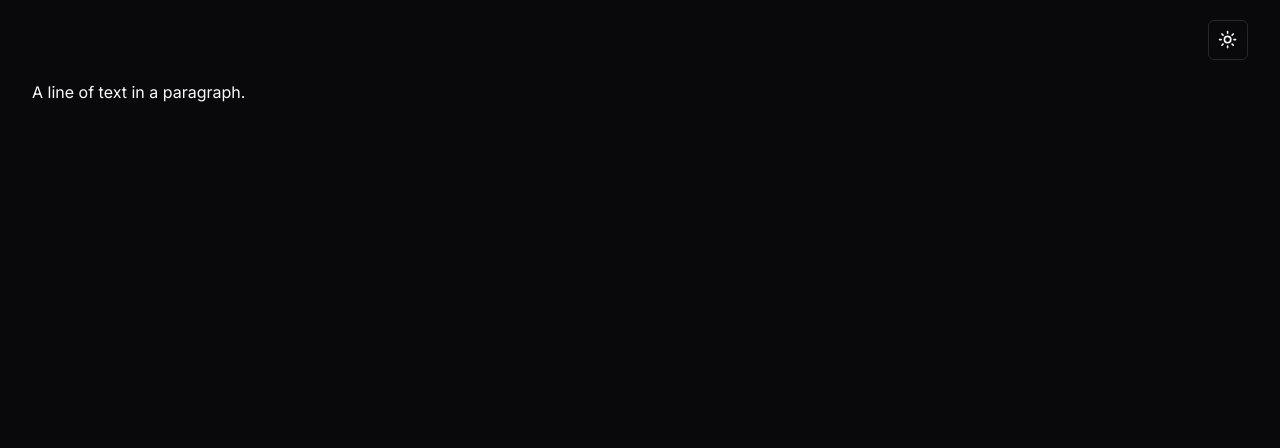
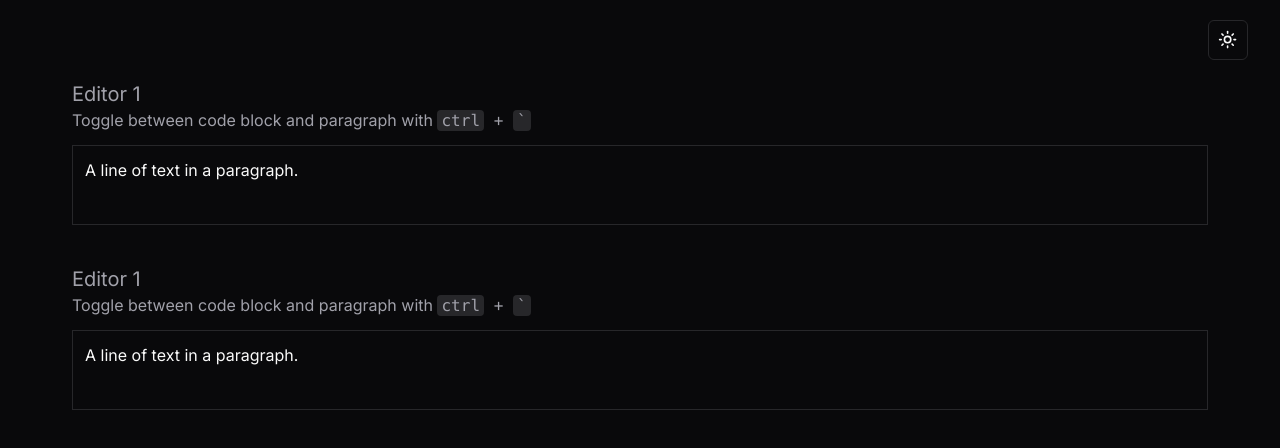
Before and after one commit to StepAsideLiL/slate-editor, a Next.js app: page / in a window 1280 px wide. Shown: the top 448 px of the page. Built offline with nearby package versions, Linux system fonts and the light colour scheme.

Commit message:
add: EditorV2

```diff
--- a/app/page.tsx
+++ b/app/page.tsx
@@ -2,9 +2,41 @@ import EditorV1 from "@/components/editors/editor-v1";
 
 export default function Page() {
   return (
-    <main className="container">
+    <main className="container space-y-10">
       {/* <SlateEditor /> */}
-      <EditorV1 />
+      <section className="space-y-3 px-10">
+        <div className="text-muted-foreground">
+          <h1 className="text-xl">Editor 1</h1>
+          <p>
+            Toggle between code block and paragraph with{" "}
+            <span className="font-mono">
+              <code className="rounded bg-muted px-1 py-[1px]">ctrl</code> +{" "}
+              <code className="rounded bg-muted px-1 py-[1px]">`</code>
+            </span>
+          </p>
+        </div>
+
+        <div className="min-h-20 border border-muted p-3">
+          <EditorV1 />
+        </div>
+      </section>
+
+      <section className="space-y-3 px-10">
+        <div className="text-muted-foreground">
+          <h1 className="text-xl">Editor 1</h1>
+          <p>
+            Toggle between code block and paragraph with{" "}
+            <span className="font-mono">
+              <code className="rounded bg-muted px-1 py-[1px]">ctrl</code> +{" "}
+              <code className="rounded bg-muted px-1 py-[1px]">`</code>
+            </span>
+          </p>
+        </div>
+
+        <div className="min-h-20 border border-muted p-3">
+          <EditorV1 />
+        </div>
+      </section>
     </main>
   );
 }
--- /dev/null
+++ b/components/editors/editor-v2.tsx
@@ -0,0 +1,89 @@
+"use client";
+
+import React, { useCallback, useState } from "react";
+import {
+  createEditor,
+  BaseEditor,
+  Descendant,
+  Transforms,
+  Editor,
+  Element,
+} from "slate";
+
+import {
+  Slate,
+  Editable,
+  withReact,
+  ReactEditor,
+  RenderElementProps,
+} from "slate-react";
+
+type CustomElement = { type: "paragraph" | "code"; children: CustomText[] };
+type CustomText = { text: string };
+
+declare module "slate" {
+  interface CustomTypes {
+    Editor: BaseEditor & ReactEditor;
+    Element: CustomElement;
+    Text: CustomText;
+  }
+}
+
+const initialValue: Descendant[] = [
+  {
+    type: "paragraph",
+    children: [{ text: "A line of text in a paragraph." }],
+  },
+];
+
+export default function EditorV2() {
+  const [editor] = useState(() => withReact(createEditor()));
+
+  const renderElement = useCallback((props: RenderElementProps) => {
+    switch (props.element.type) {
+      case "code":
+        return <CodeElement {...props} />;
+      default:
+        return <DefaultElement {...props} />;
+    }
+  }, []);
+
+  return (
+    <Slate editor={editor} initialValue={initialValue}>
+      <Editable
+        className="focus-visible:outline-none"
+        placeholder="Write something"
+        renderElement={renderElement}
+        onKeyDown={(event) => {
+          if (event.key === "`" && event.ctrlKey) {
+            // Prevent the "`" from being inserted by default.
+            event.preventDefault();
+            const [match] = Editor.nodes(editor, {
+              match: (n: any) => n.type === "code",
+            });
+            // Otherwise, set the currently selected blocks type to "code".
+            Transforms.setNodes(
+              editor,
+              { type: match ? "paragraph" : "code" },
+              {
+                match: (n) => Element.isElement(n) && Editor.isBlock(editor, n),
+              },
+            );
+          }
+        }}
+      />
+    </Slate>
+  );
+}
+
+const CodeElement = (props: RenderElementProps) => {
+  return (
+    <pre {...props.attributes}>
+      <code className="rounded bg-muted px-1 py-[1px]">{props.children}</code>
+    </pre>
+  );
+};
+
+const DefaultElement = (props: RenderElementProps) => {
+  return <p {...props.attributes}>{props.children}</p>;
+};
```
